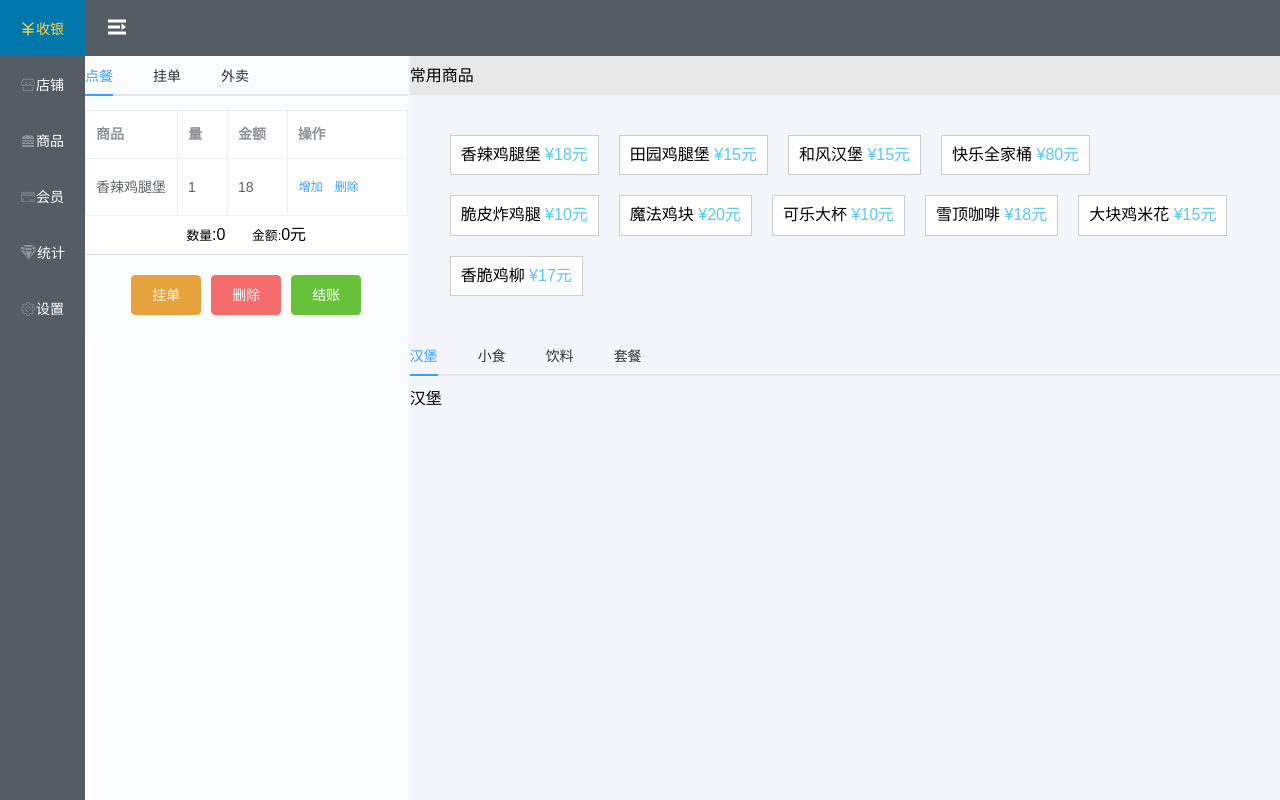
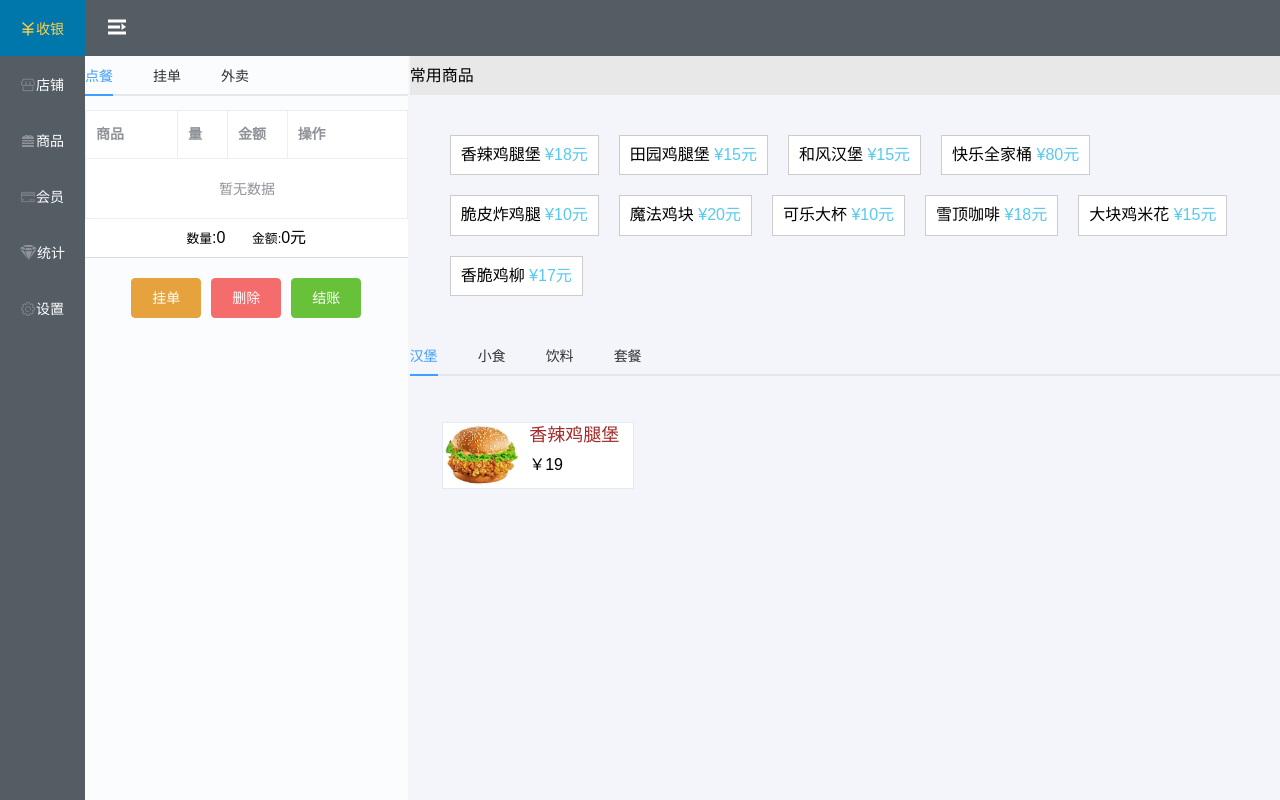
Before and after one commit to a550060113/AwesomePos, a Vue app: page / in a window 1280 px wide. Built offline with nearby package versions, Linux system fonts and the light colour scheme.

Commit message:
业务逻辑大部分完成

```diff
--- a/src/components/home.vue
+++ b/src/components/home.vue
@@ -45,7 +45,6 @@
                    <el-tabs v-model="activeName" >
                        <el-tab-pane label="点餐" name="first">
                            <el-table
-
                                    :data="tableData"
                                    border
                                    style="width: 100%"
@@ -57,7 +56,7 @@
                                        >
                                </el-table-column>
                                <el-table-column
-                                       prop="num"
+                                       prop="count"
                                        label="量"
                                        width="50"
                                        >
@@ -75,7 +74,7 @@
                                        >
                                    <template slot-scope="scope">
                                        <el-button @click="handleClick(scope.row)" type="text" size="small">增加</el-button>
-                                       <el-button type="text" size="small">删除</el-button>
+                                       <el-button @click="decrease(scope.row)" type="text" size="small">删除</el-button>
                                    </template>
                                </el-table-column>
                            </el-table>
@@ -98,14 +97,21 @@
                     </div>
                     <div class="goods-list">
                         <ul>
-                            <li v-for="(item,index) in oftenGoods">{{item.goodsName}} <span>¥{{item.price}}元</span></li>
+                            <li @click="addGoodsItem(item)" v-for="(item,index) in oftenGoods">{{item.goodsName}} <span>¥{{item.price}}元</span></li>
                         </ul>
                     </div>
                     <div class="goods-type">
-
                         <el-tabs>
                             <el-tab-pane label="汉堡">
-                                汉堡
+                                <div>
+                                    <ul class="cookList">
+                                        <li>
+                                            <span class="foodImg"><img src="../assets/hb.png" width="100%"></span>
+                                            <span class="foodName">香辣鸡腿堡</span>
+                                            <span class="foodPrice">￥19</span>
+                                        </li>
+                                    </ul>
+                                </div>
                             </el-tab-pane>
                             <el-tab-pane label="小食">
                                 小食
@@ -127,6 +133,20 @@
 
 <script>
     export default {
+        watch:{
+            'tableData':function (newValue) {
+                var allCount = 0
+                var allPrice = 0
+                for(var i = 0;i<newValue.length;i++){
+                    allCount += newValue[i].count
+                }
+                for(var i = 0;i<newValue.length;i++){
+                    allPrice += (newValue[i].price * newValue[i].count )
+                }
+                this.totalCount = allCount
+                this.totalMoney = allPrice
+            }
+        },
         data(){
             return{
                 activeName2:'first',
@@ -135,13 +155,7 @@
                 activeName:'first',
                 totalCount:0,
                 totalMoney:0,
-                tableData:[{
-                        goodsId:1,
-                        num:1,
-                        goodsName:'香辣鸡腿堡',
-                        price:18,
-
-                }],
+                tableData:[],
                 oftenGoods:[
                     {
                         goodsId:1,
@@ -185,15 +199,53 @@
                         price:17
                     }
 
-                ]
+                ],
+                type0Goods:[{
+                    goodsId:1,
+                    goodsImg:"http://7xjyw1.com1.z0.glb.clouddn.com/pos001.jpg",
+                    goodsName:'香辣鸡腿堡',
+                    price:18
+                }],
+                type1Goods:[],
+                type2Goods:[],
+                type3Goods:[]
             }
         },
         methods:{
+            addGoodsItem(goods){
+                var isHas = this.tableData.some(item=>{
+                    return item.goodsId == goods.goodsId
+                })
+
+                if(isHas){
+                    var index = this.tableData.findIndex(item=>{
+                        return  item.goodsId == goods.goodsId
+                    })
+                    this.tableData[index].count ++
+                    this.allCount()
+                }else{
+                    let newGoods = {goodsId:goods.goodsId,goodsName:goods.goodsName,price:goods.price,count:1}
+                    this.tableData.push(newGoods)
+                }
+            },
             delAllGoods(){
-
+                    this.tableData = [];
+                    this.totalCount = 0;
+                    this.totalMoney = 0
             },
             checkout(){
+                if(this.tableData.length != 0){
+                    this.tableData = [];
+                    this.totalCount = 0;
+                    this.totalMoney = 0;
+                    this.$message({
+                        message: '结账成功，感谢你又为店里出了一份力!',
+                        type: 'success'
+                    });
+                }else{
+                    this.$message.error('不能空结。老板了解你急切的心情！');
 
+                }
             },
             changDirection(){
                 this.isCollapse = !this.isCollapse
@@ -204,7 +256,33 @@
                 }
             },
             handleClick(row) {
-                console.log(row);
+                var index = 0
+                this.totalCount = this.totalMoney = 0
+                for(var i = 0;i<this.tableData.length;i++){
+                    if(row.goodsId == this.tableData[i].goodsId){
+                        index = i
+                        break;
+                    }
+                }
+                this.tableData[index].count ++
+                this.allCount()
+            },
+            decrease(row){
+                var index = this.tableData.findIndex(item=>{
+                    return item.goodsId == row.goodsId
+                })
+                this.tableData.splice(index,1)
+            },
+            allCount(){
+                var allCount = 0;
+                var allPrice = 0;
+                this.tableData.forEach(item=>{
+                    allCount += item.count
+                    allPrice += item.price * item.count
+                })
+                this.totalCount = allCount
+                this.totalMoney = allPrice
+
             }
         }
     }
@@ -281,4 +359,36 @@
     .el-tabs__header.is-top{
         background:#FFFFFF!important;
     }
+    .cookList li{
+        list-style: none;
+        width:23%;
+        border:1px solid #E5E9F2;
+        height: auto;
+        overflow: hidden;
+        background-color:#fff;
+        padding: 2px;
+        float:left;
+        margin: 2px;
+        cursor: pointer;
+    }
+    .cookList{
+        padding: 30px;
+    }
+    .cookList li span{
+        display: block;
+        float:left;
+    }
+    .foodImg{
+        width: 40%;
+    }
+    .foodName{
+        font-size: 18px;
+        padding-left: 10px;
+        color:brown;
+    }
+    .foodPrice{
+        font-size: 16px;
+        padding-left: 10px;
+        padding-top:10px;
+    }
 </style>
```
Also changed, not shown: src/assets/hb.png (added).
